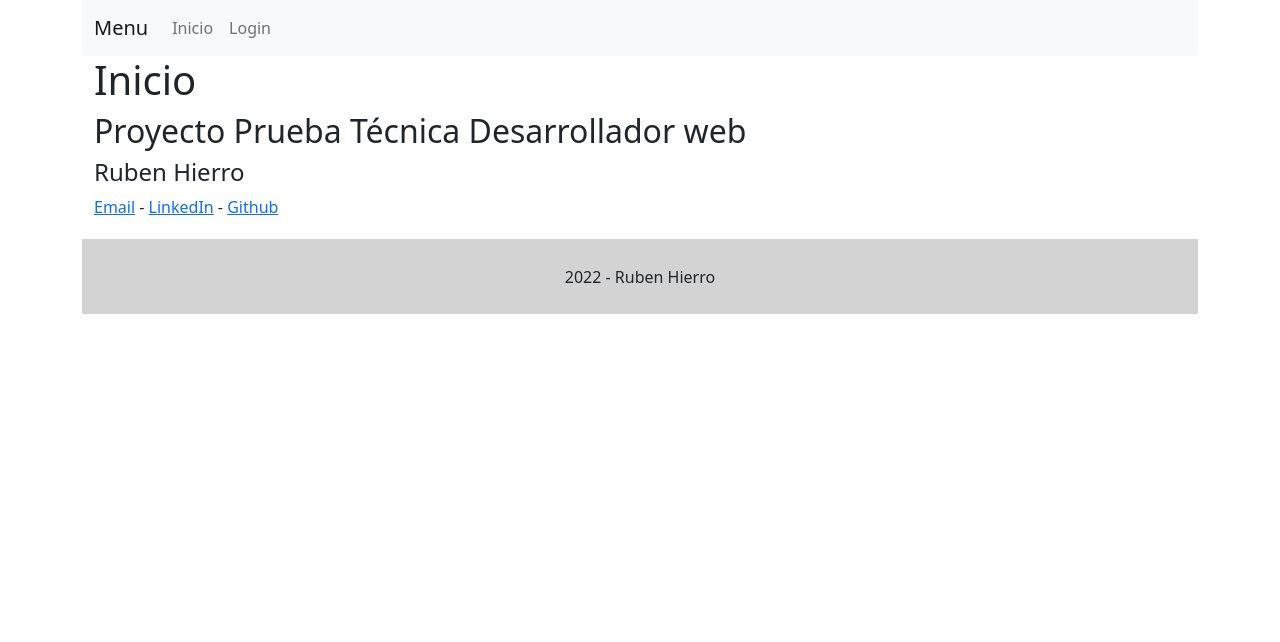
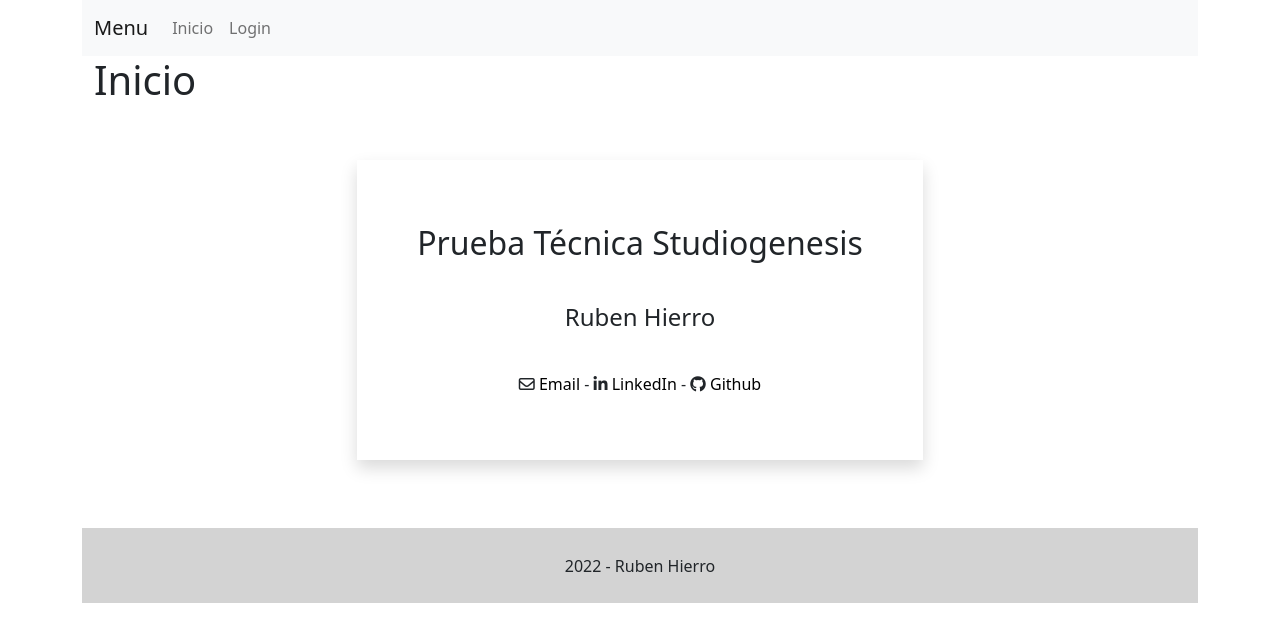
Before and after one commit to rubenhierro/pt-studiog, a Vue app: page / in a window 1280 px wide. Shown: the top 642 px of the page. Built offline with nearby package versions, Linux system fonts and the light colour scheme; what v-calendar would draw is missing.

Commit message:
styles home

```diff
--- a/src/assets/base.css
+++ b/src/assets/base.css
@@ -1,3 +1,16 @@
+ a:link,
+ a:visited {
+  color: black;
+  text-align: center;
+  text-decoration: none;
+  display: inline-block;
+}
+ a:hover,
+ a:active {
+  color: black !important;
+  text-decoration: underline;
+}
+
 input.invalid {
   border: 2px dashed red;
 }
--- a/src/views/Home.vue
+++ b/src/views/Home.vue
@@ -1,12 +1,37 @@
 <template>
   <div class="container">
     <h1>Inicio</h1>
-    <main>
-      <h2>Proyecto Prueba Técnica Desarrollador web</h2>
-      <h4>Ruben Hierro</h4>
-      <a href="mailto:rubenhierro@gmail.com">Email</a> -
-      <a href="https://www.linkedin.com/in/rubenhierro/" target="_blank">LinkedIn</a> -
-      <a href="https://github.com/rubenhierro" target="_blank">Github</a>
-    </main>
+    <div class="outer-container">
+      <div class="row p-5 shadow m-5" id="container">
+        <div class="column" id="content">
+          <h2> Prueba Técnica Studiogenesis</h2>
+          <h4>Ruben Hierro</h4>
+          <div d-flex mt-3>
+            <i class="fa-regular fa-envelope"></i> <a href="mailto:rubenhierro@gmail.com">Email</a> -
+            <i class="fa-brands fa-linkedin-in"></i> <a href="https://www.linkedin.com/in/rubenhierro/" target="_blank">LinkedIn</a> -
+            <i class="fa-brands fa-github"></i> <a href="https://github.com/rubenhierro" target="_blank">Github</a>
+          </div>
+        </div>
+      </div>
+    </div>
   </div>
 </template>
+<style>
+.outer-container {
+  display: flex;
+  justify-content: center;
+}
+#container {
+  max-width: 600px;
+  min-height: 300px;
+  display: flex;
+  justify-content: center;
+  margin: auto;
+}
+#content {
+  display: flex;
+  flex-direction: column;
+  justify-content: space-around;
+  align-items: center;
+}
+</style>
```
